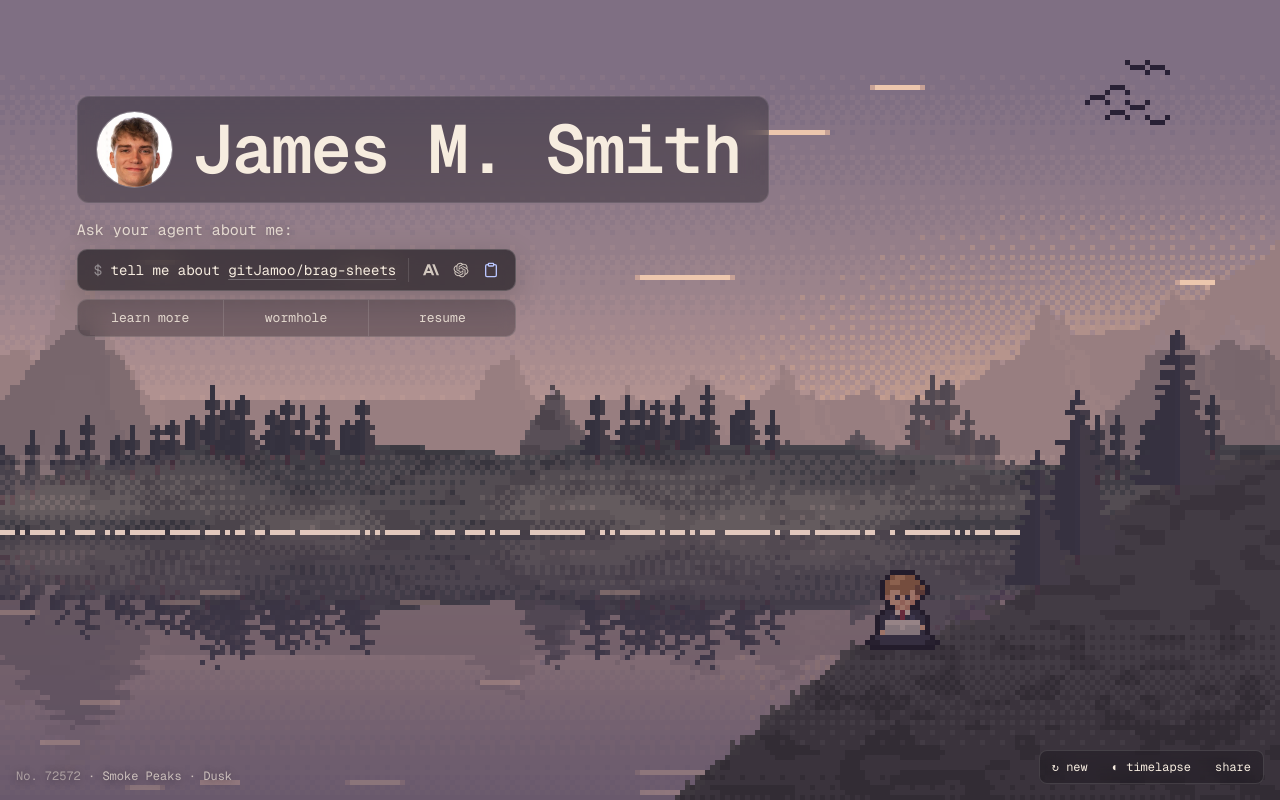
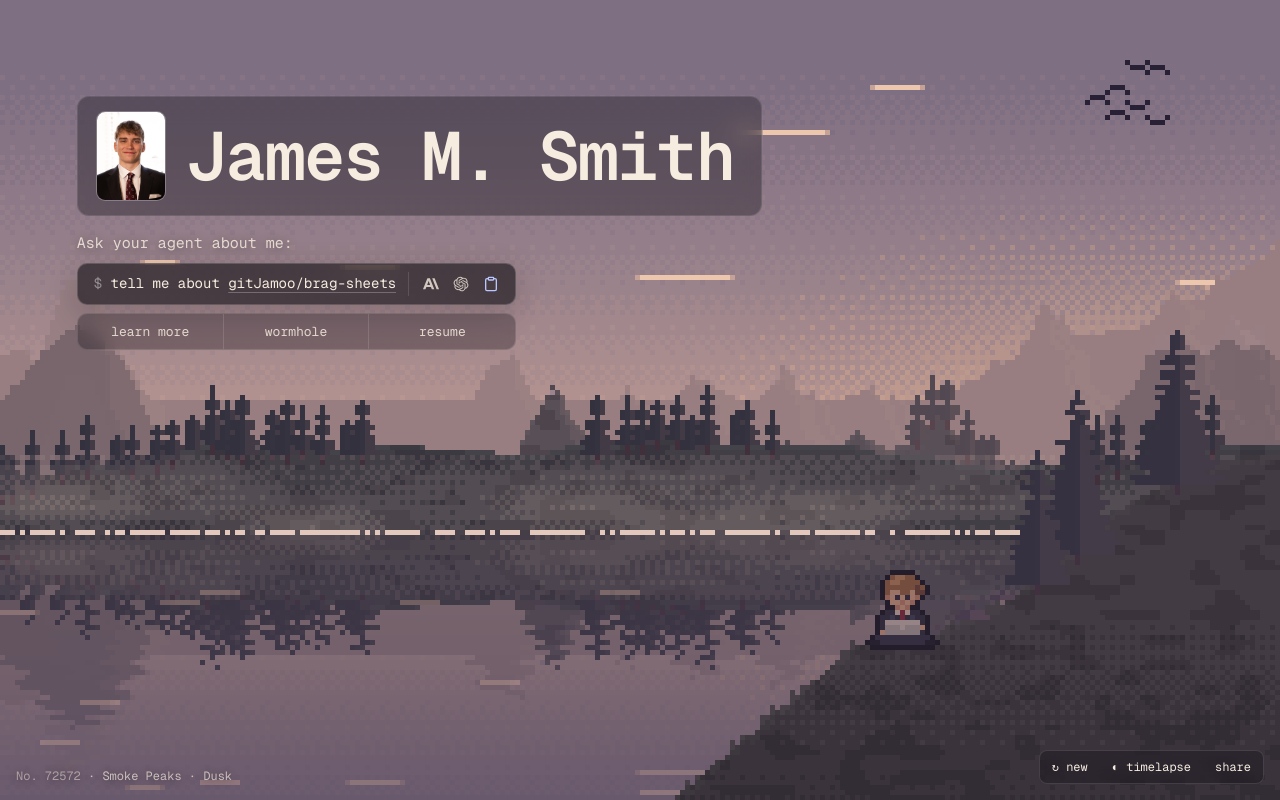
Before and after one commit to gitJamoo/wormhole-portfolio, a Next.js app in the folder next-js-app/: page / in a window 1280 px wide. Built offline with nearby package versions, Linux system fonts and the light colour scheme.

Commit message:
Show the full headshot on the name plate instead of a cropped circle
Co-Authored-By: Claude Opus 5.5 <noreply@anthropic.com>

```diff
--- a/next-js-app/src/app/components/PixelLanding.tsx
+++ b/next-js-app/src/app/components/PixelLanding.tsx
@@ -4,7 +4,7 @@ import { useCallback, useEffect, useRef, useState } from 'react';
 import Link from 'next/link';
 import { PixelScene } from '@/lib/pixel-scene/scene';
 import Image from 'next/image';
-import face from '../../../public/image-assets/face.jpg';
+import headshot from '../../../public/image-assets/smiling-headshot.jpg';
 import { Check, Clipboard } from 'lucide-react';
 import BeaverLoader from './BeaverLoader';
 import AnthropicIcon from './icons/AnthropicIcon';
@@ -178,7 +178,7 @@ export default function PixelLanding() {
           className="inline-flex items-center gap-[.32em] font-semibold tracking-tight leading-none rounded-[12px] border border-white/[.1] bg-[#0e0d12]/35 backdrop-blur-md px-[.4em] py-[.22em] max-w-full"
           style={{ fontSize: 'min(clamp(calc(34px * var(--k)), calc(5.4vw * var(--k)), calc(68px * var(--k))), 8.2vw)', ...rise(900) }}
         >
-          <Image src={face} alt="" priority sizes="80px" className="-ml-[.12em] size-[1.1em] shrink-0 rounded-full object-cover ring-1 ring-white/25" />
+          <Image src={headshot} alt="" priority sizes="120px" className="-ml-[.12em] h-[1.3em] w-auto shrink-0 rounded-[.12em] ring-1 ring-white/25" />
           <span>James M. Smith</span>
         </h1>
 
```
Also changed, not shown: next-js-app/public/image-assets/face.jpg (deleted).
